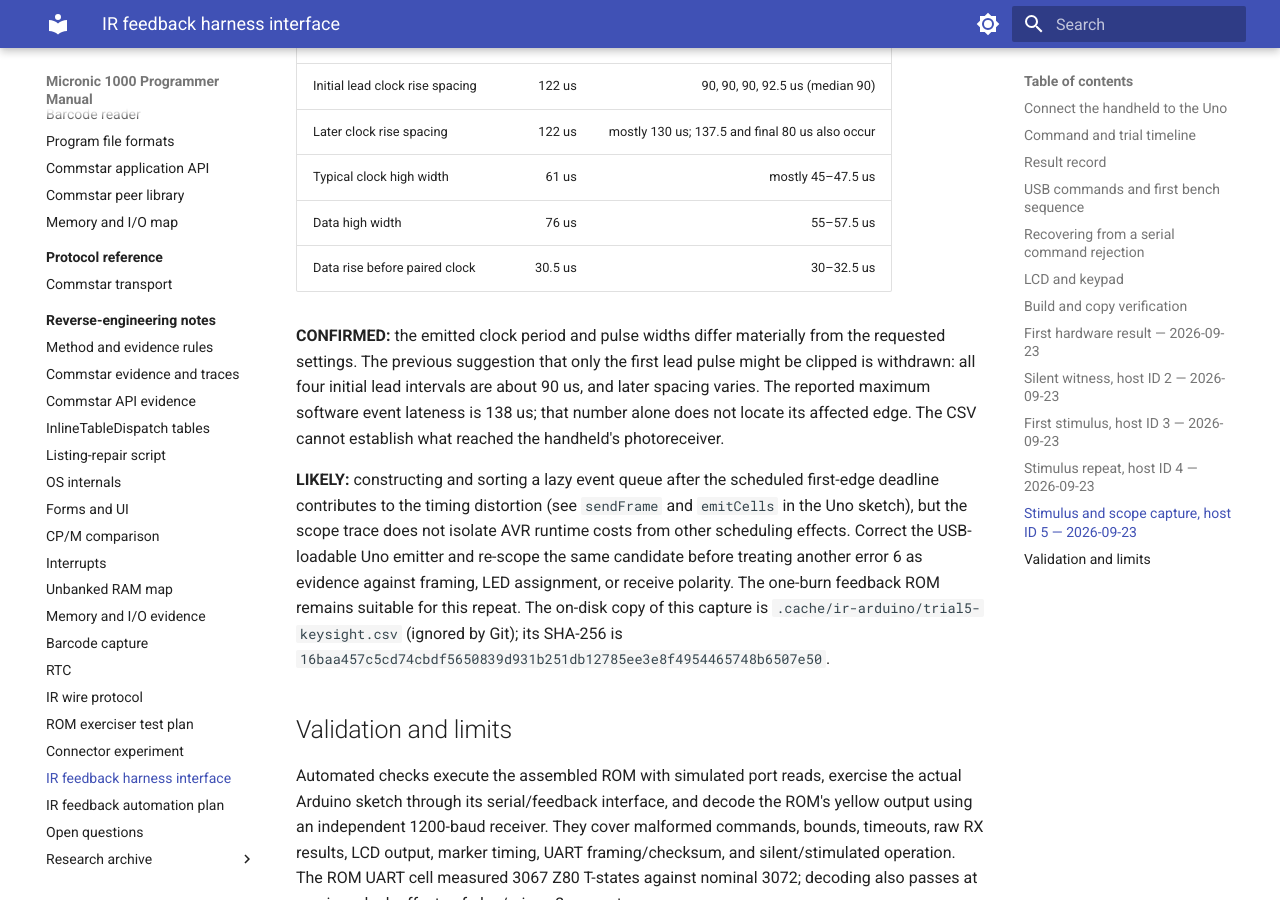
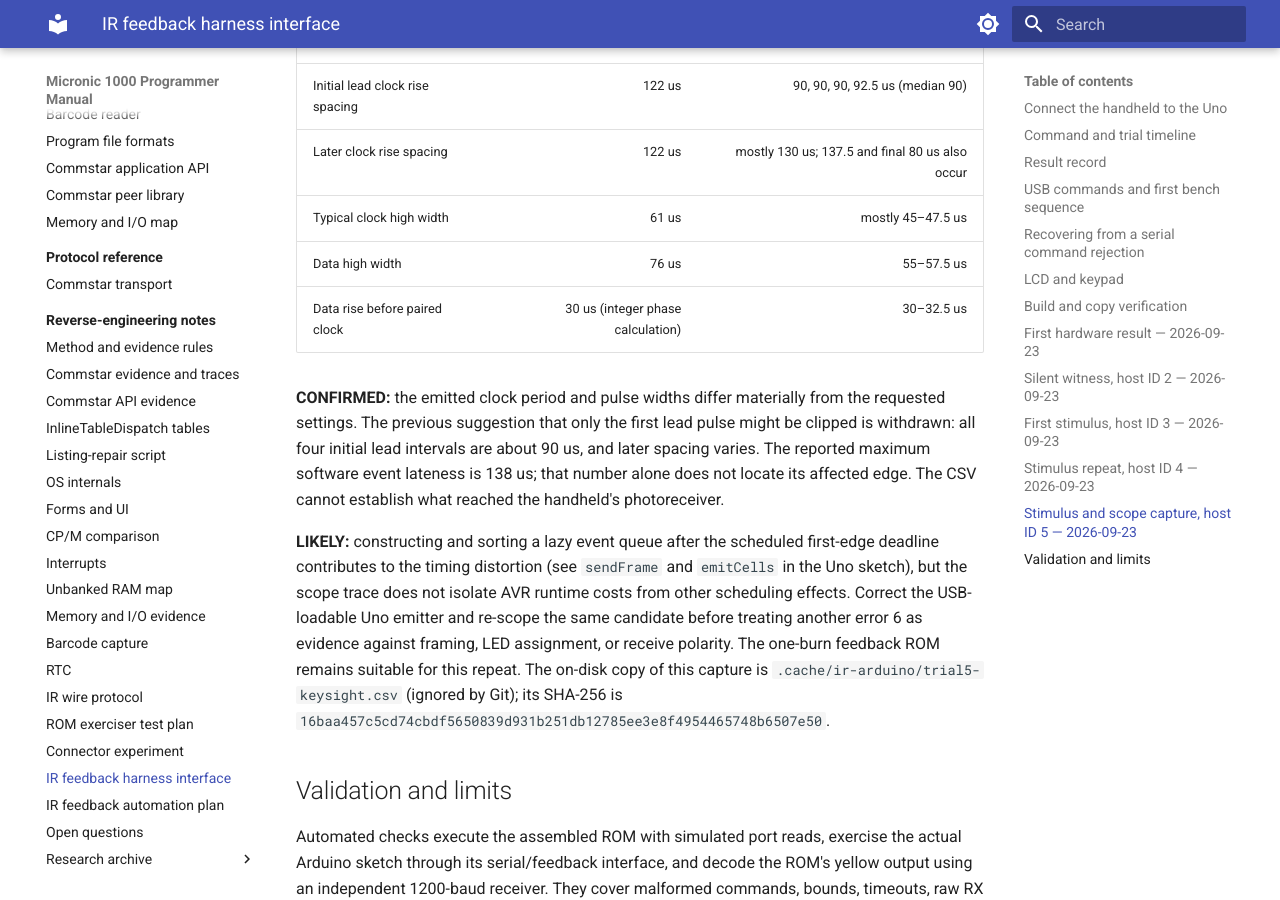
Before and after one commit to philpem/micronic1000, an MkDocs documentation site: the page built from doc/re-notes/ir-feedback-protocol.md, in a window 1280 px wide and 900 px high, scrolled down 14018 px. Built offline with MkDocs 1.6.1 and Material for MkDocs 9.7.7, drawn with Linux system fonts in a browser that asks for light colours.

Commit message:
Correct requested integer phase in scope note

```diff
--- a/doc/re-notes/ir-feedback-protocol.md
+++ b/doc/re-notes/ir-feedback-protocol.md
@@ -605,7 +605,7 @@ or that the optical LED channels have the intended roles.
 | Later clock rise spacing | 122 us | mostly 130 us; 137.5 and final 80 us also occur |
 | Typical clock high width | 61 us | mostly 45–47.5 us |
 | Data high width | 76 us | 55–57.5 us |
-| Data rise before paired clock | 30.5 us | 30–32.5 us |
+| Data rise before paired clock | 30 us (integer phase calculation) | 30–32.5 us |
 
 **CONFIRMED:** the emitted clock period and pulse widths differ materially
 from the requested settings. The previous suggestion that only the first
```
